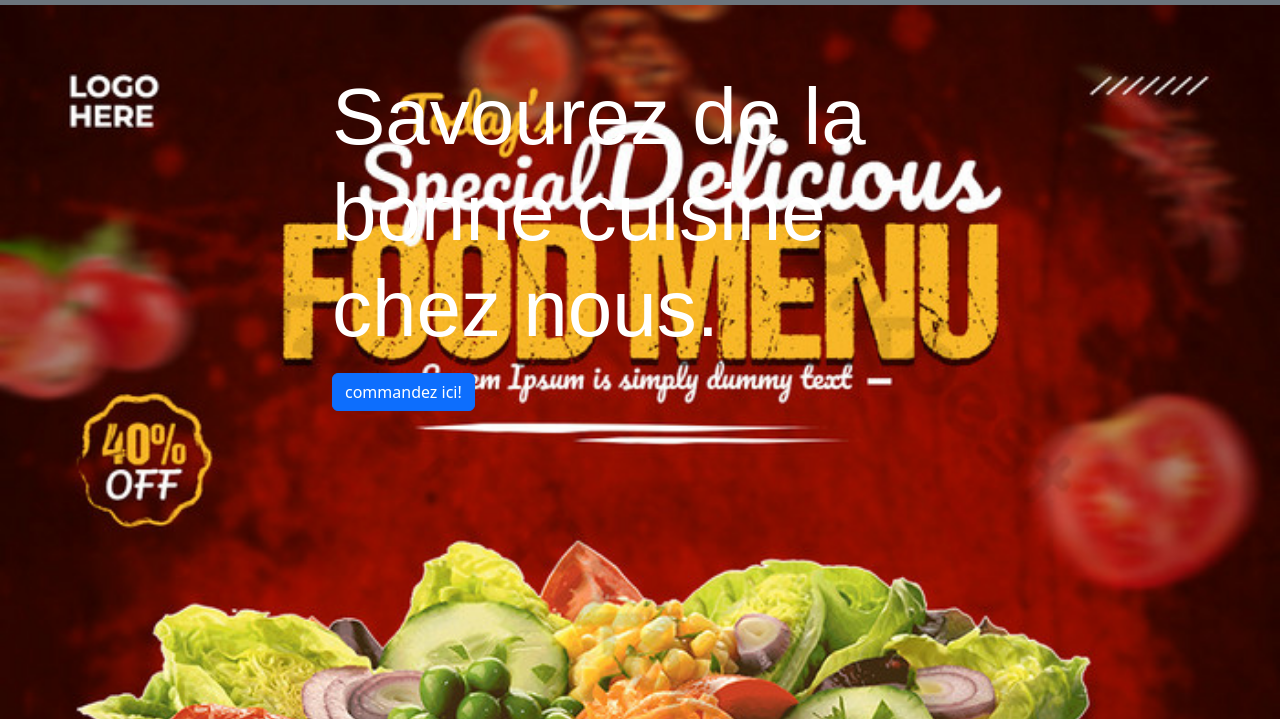
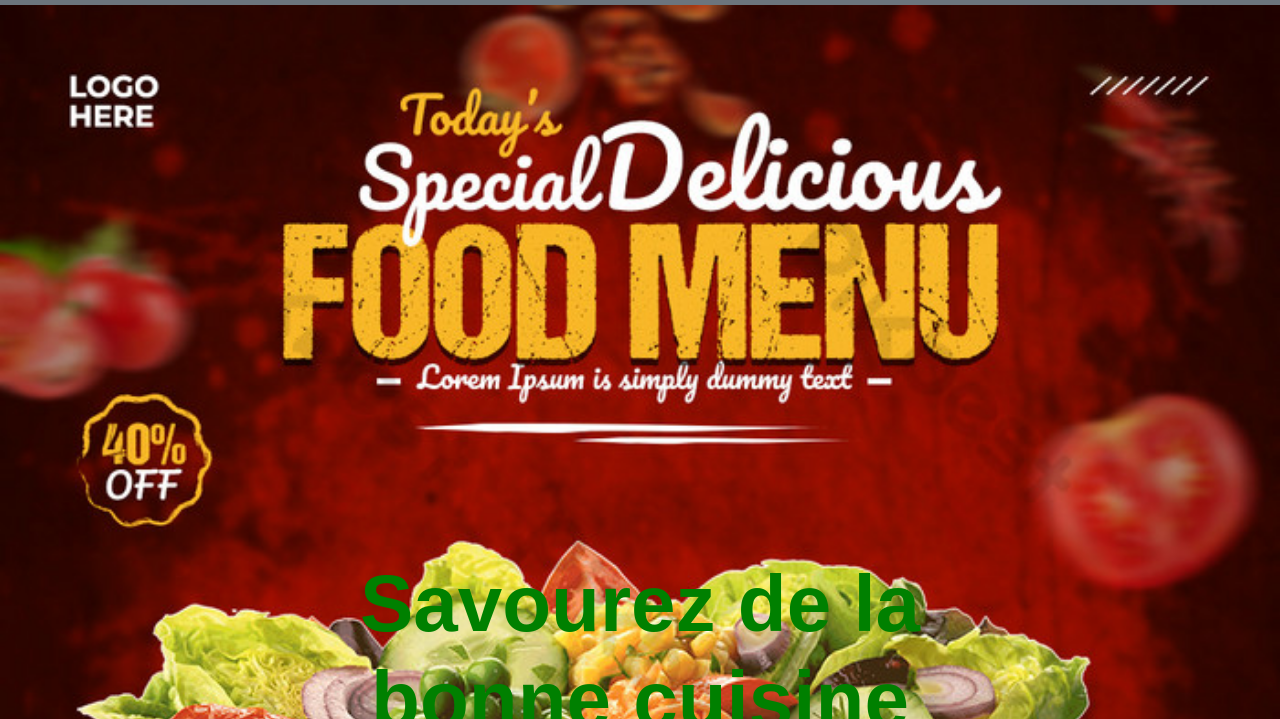
Before and after one commit to anick-e2c/proj3-restaurant, a plain HTML site: page index.html in a window 1280 px wide. Shown: the part 81-800 px from the top of the page. Drawn offline with nearby package versions, Linux system fonts and the light colour scheme.

Commit message:
réalisation à 95%

```diff
--- a/index.html
+++ b/index.html
@@ -39,13 +39,13 @@
     <section class="main-image bg-secondary mb-4"
         >
         <div class="container-fluid " style=" background: url('img/main-image.jpg') no-repeat; background-size: cover; height: 50rem;">
-            <div class="row mb-5 d-flex justify-content-center ">
-                <div class="col-6 align-items-center mt-5 ">
+            <div class="row   d-flex justify-content-center ">
+                <div class="col-6 text-center align-items-center  position-absolute top-100 start-50 translate-middle mb-5">
                     <!--Titre-->
                     <p  >
-                        <h1 style="color: #fff; font-family: Arial, Helvetica, sans-serif; font-size: 5rem;">Savourez de la bonne cuisine chez nous.</h1>
+                        <h1 style="color: green; font-weight: bold; font-family: Arial, Helvetica, sans-serif; font-size: 5rem;">Savourez de la bonne cuisine chez nous.</h1>
                     </p>
-                    <button class="btn btn-primary" type="button">commandez ici!</button>
+                    <button class="btn btn-primary fw-bold" type="button">Commandez ici!</button>
                 </div>
 
             </div>
```
